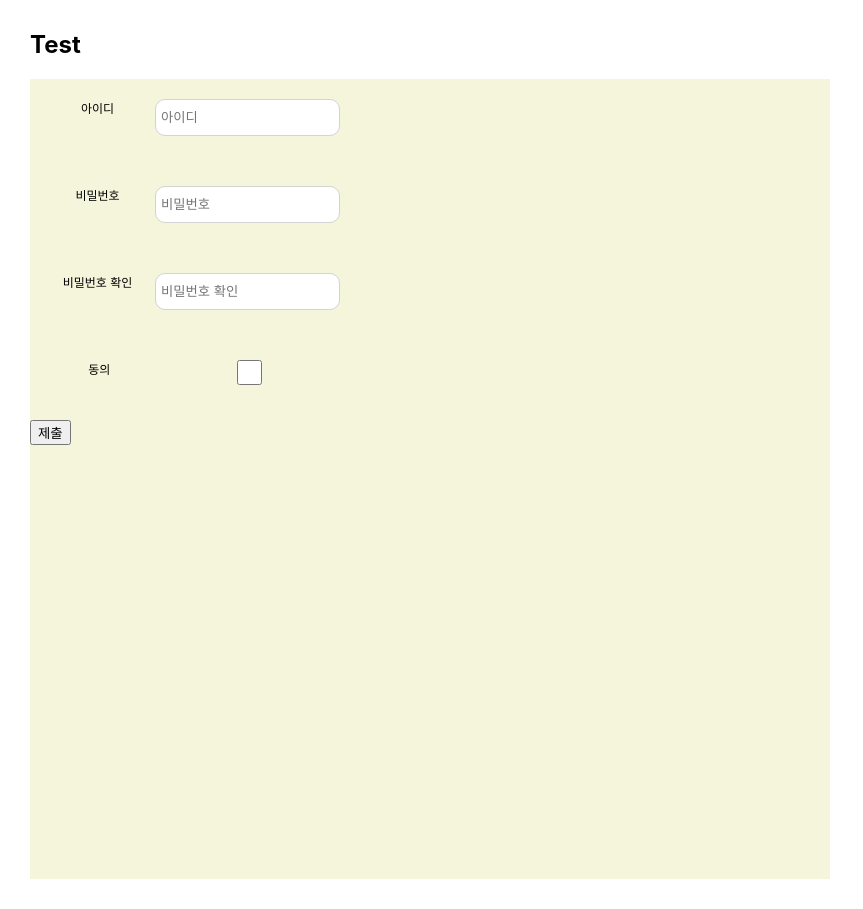
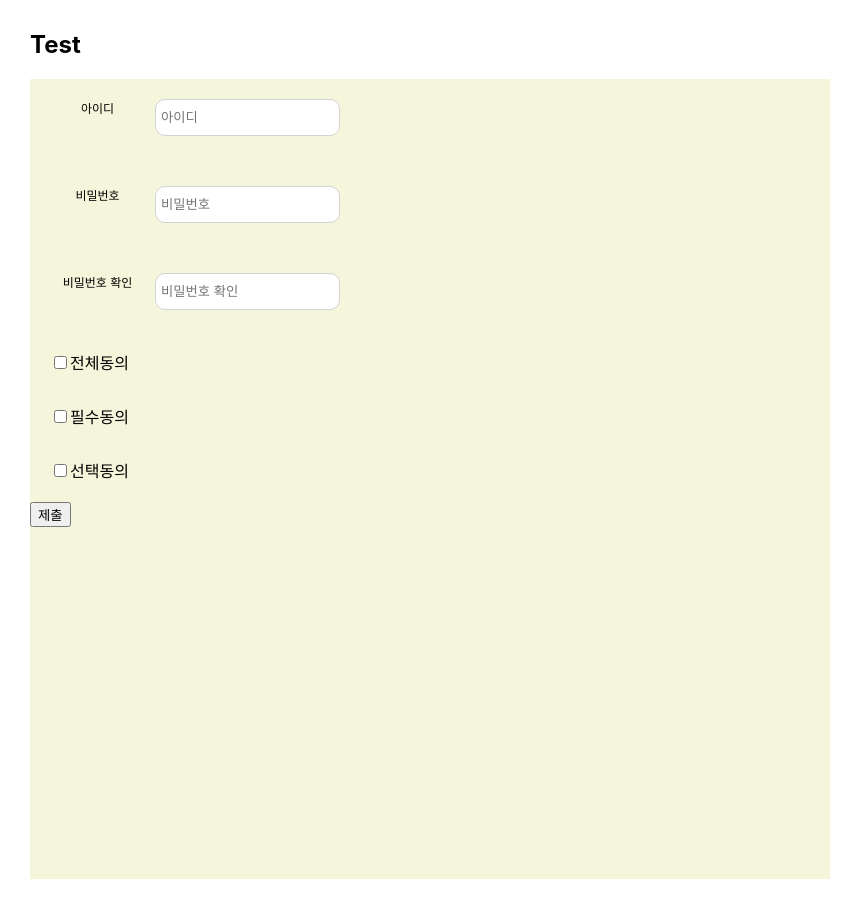
Before and after one commit to haehyunpyo/react_practice_240515, a React (Create React App) app: page / in a window 1280 px wide. Shown: the whole page, without its empty margins (0-863 px from the left). Built offline with nearby package versions, Linux system fonts and the light colour scheme.

Commit message:
체크박스완

```diff
--- a/src/pages/TestSignup.js
+++ b/src/pages/TestSignup.js
@@ -24,20 +24,37 @@ const {
         userId: ''
       , userPwd: ''
       , userPwdChk: ''
+      , allYn: false
       , termsYn: false
+      , optionYn: false
     } ,
   });
 
 const userPwd = watch("userPwd");
-const currentPwd = useRef();
+const allYn = watch("allYn");
+
+
+useEffect(() => {
+
+  setValue("termsYn", allYn? true : false);
+  setValue("optionYn", allYn? true : false);
+
+},[allYn])
 
 
 const onSubmit = (data) => {
-  console.log("data: ", data)
+
+  if(getValues("allYn") || getValues("termsYn")){
+
+    console.log("data: ", data)
+    console.log("values: ", getValues())
+  }
+
 }
 
 const onError = (error) => {
   console.log("error: ", error);
+
 }
 
 
@@ -73,7 +90,6 @@ const onError = (error) => {
             type="text"
             name="userPwd"
             placeholder="비밀번호"
-            ref={currentPwd}
             {...register("userPwd", {
               required: {
                 value: true,
@@ -110,15 +126,56 @@ const onError = (error) => {
         </InputItem>
         <Err>{errors.userPwdChk && <p>{errors.userPwdChk.message}</p>}</Err>
 
-        <InputItem>
-          <label htmlFor='termsYn'>동의</label>
+        <TermsItem>
+          <label htmlFor='allYn'>
           <input
             type="checkbox"
-            className="checkbox"
-            value="false"
+            name="allYn"
+            id="allYn"
+            {...register("allYn", {
+              required: {
+                valueAsBoolean: true
+              }
+              })
+            }
             >
           </input>
-        </InputItem>
+          전체동의</label>
+        </TermsItem>
+        <TermsItem>
+        <label htmlFor='termsYn'>
+          <input
+            type="checkbox"
+            name="termsYn"
+            id="termsYn"
+            {...register("termsYn", {
+              required: {
+                valueAsBoolean: true
+              }
+              })
+            }
+            >
+          </input>
+          필수동의</label>
+        </TermsItem>
+        <TermsItem>
+        <label htmlFor='optionYn'>
+          <input
+            type="checkbox"
+            name="optionYn"
+            id="optionYn"
+            {...register("optionYn", {
+              required: {
+                valueAsBoolean: false
+              }
+              })
+            }
+            >
+          </input>
+          선택동의</label>
+        </TermsItem>
+        <Err>{errors.termsYn && <p>{errors.termsYn.message}</p>}</Err>
+
         <button type="submit">제출</button>
       </form>
       <DevTool control={control} />
@@ -159,6 +216,14 @@ const InputItem = styled.div`
     padding: 5px;
   }
 `
+const TermsItem = styled.div`
+  width: 300px;
+  display: flex;
+  margin: 10px;
+  padding: 10px;
+
+`
+
 const Err = styled.div`
     width: 50%;
     font-size: 10px;
```
